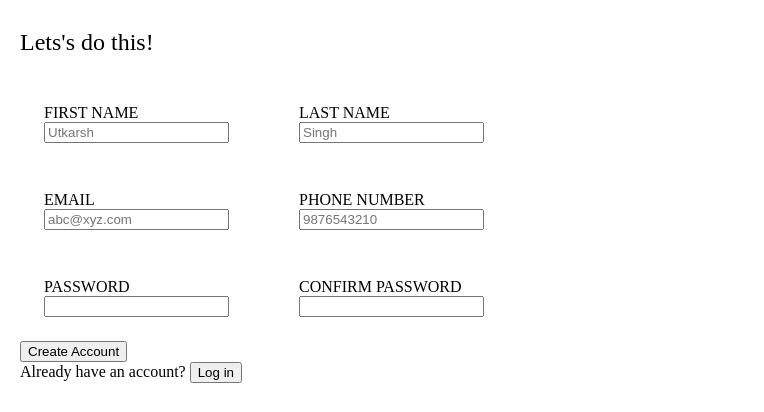
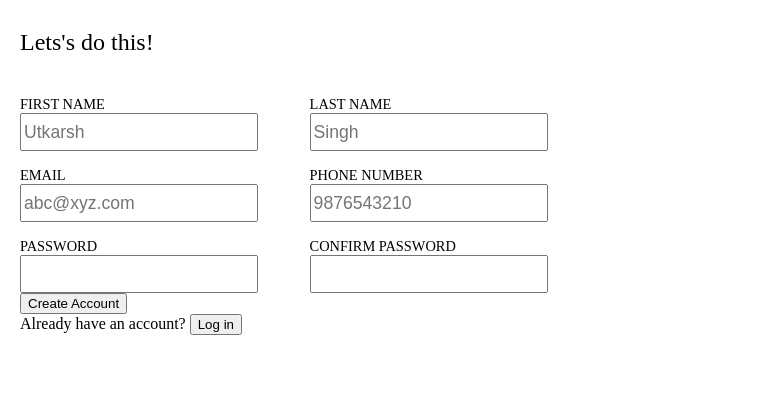
Before and after one commit to UtkarshSingh22/Sign-up-Form, a plain HTML site: page index.html in a window 1280 px wide. Shown: the part 295-707 px from the top of the page, 516-1280 px from the left. Drawn offline with Linux system fonts and the light colour scheme.

Commit message:
Add submit btn class

```diff
--- a/index.html
+++ b/index.html
@@ -53,8 +53,8 @@
                         <label for="confPassword">CONFIRM PASSWORD</label>
                         <input type="password" name="Confirm-Password" id="confPassword" pattern="^(?=.*\d)(?=.*[a-z])(?=.*[A-Z])(?!.*\s).*$" required>
                     </div>
-                    </div>
-                <button type="submit">Create Account</button>
+                </div>
+                <button type="submit" class="submitBtn">Create Account</button>
                 <div class="login">Already have an account? <button class="logBtn">Log in</button></div>
             </form>
         </div>
--- a/styles.css
+++ b/styles.css
@@ -52,10 +52,18 @@ body{
 .inpName, .inpEmandPh, .inpPw{
     display: flex;
     justify-content: space-between;
-    padding: 3vh;
-    padding-right: 20vw;
+    padding-top: 2vh;
+    padding-right: 15vw;
 }
 .first, .sec, .third, .fourth, .fifth, .sixth{
     display: flex;
     flex-direction: column;
 }
+input{
+    height: 4vh;
+    width: 18vw;
+    font-size: 2.2vh;
+}
+label{
+    font-size: 1.8vh;
+}
```
